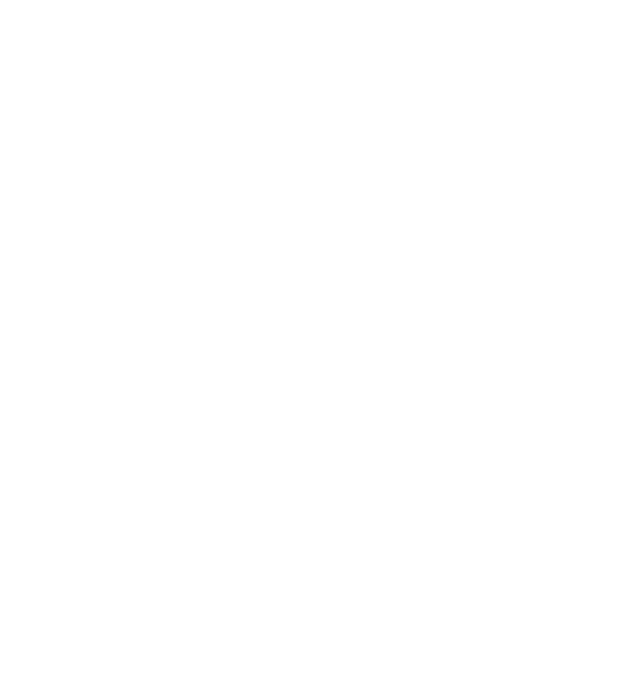
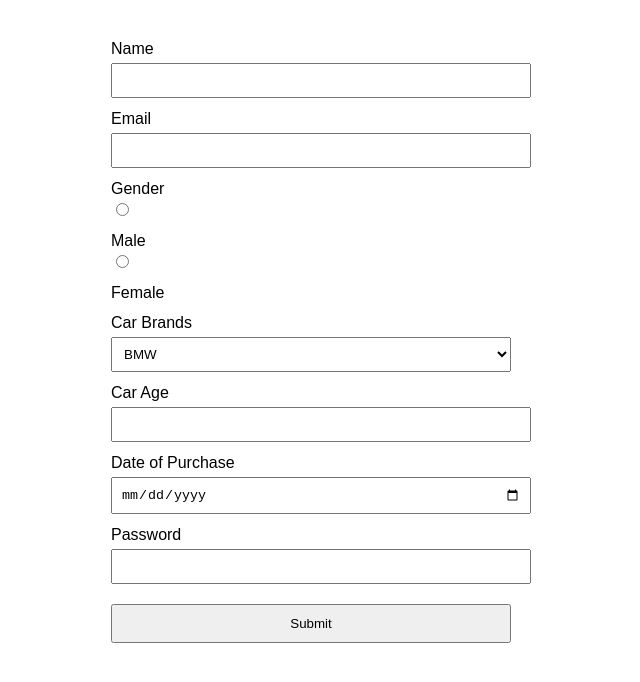
Before and after one commit to acciojob/car-insurance-form-yashuOP16, a website: page main.html in a window 1280 px wide. Shown: the whole page, without its empty margins (329-969 px from the left). Drawn offline with Linux system fonts and the light colour scheme.

Commit message:
created a submission

```diff
--- a/main.html
+++ b/main.html
@@ -3,11 +3,87 @@
 <html>
 
 <head>
+
+	   <style>
+        form {
+            width: 400px;
+            margin: 40px auto;
+            font-family: Arial, sans-serif;
+        }
+
+        label {
+            display: block;
+            margin-top: 12px;
+        }
+
+        input, select {
+            width: 100%;
+            padding: 8px;
+            margin-top: 5px;
+        }
+
+        .radio-group input {
+            width: auto;
+            margin-right: 5px;
+        }
+
+        button {
+            margin-top: 20px;
+            padding: 10px;
+            width: 100%;
+        }
+    </style>
+
 	<link rel="stylesheet" href="styles.css">
 </head>
 
 <body>
-	<!-- the entire body must be written by student -->
+
+	<form method="post">
+
+    <!-- Name -->
+    <label for="name">Name</label>
+    <input type="text" id="name" required>
+
+    <!-- Email -->
+    <label for="email">Email</label>
+    <input type="email" id="email" required>
+
+    <!-- Gender -->
+    <label>Gender</label>
+    <div class="radio-group">
+        <input type="radio" id="gender_m" name="gender" required>
+        <label for="gender_m">Male</label>
+
+        <input type="radio" id="gender_f" name="gender" required>
+        <label for="gender_f">Female</label>
+    </div>
+
+    <!-- Car Brands -->
+    <label for="cars">Car Brands</label>
+    <select id="cars">
+        <option>BMW</option>
+        <option>Audi</option>
+        <option>Mercedez</option>
+    </select>
+
+    <!-- Car Age -->
+    <label for="carage">Car Age</label>
+    <input type="number" id="carage" required>
+
+    <!-- Date of Purchase -->
+    <label for="dop">Date of Purchase</label>
+    <input type="date" id="dop" required>
+
+    <!-- Password -->
+    <label for="password">Password</label>
+    <input type="password" id="password" required>
+
+    <!-- Submit -->
+    <button type="submit">Submit</button>
+
+</form>
+
     <script type="text/javascript" src="./script.js">
 </script>
 
```
